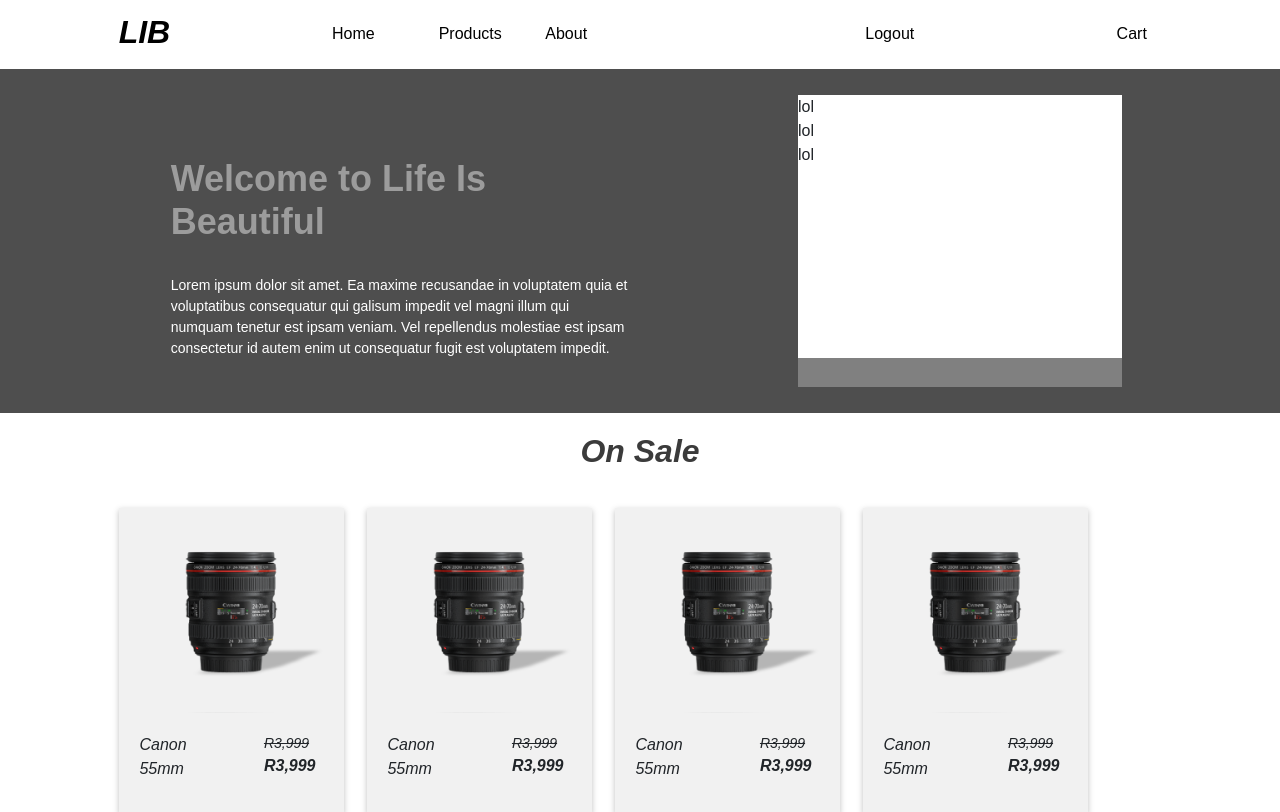
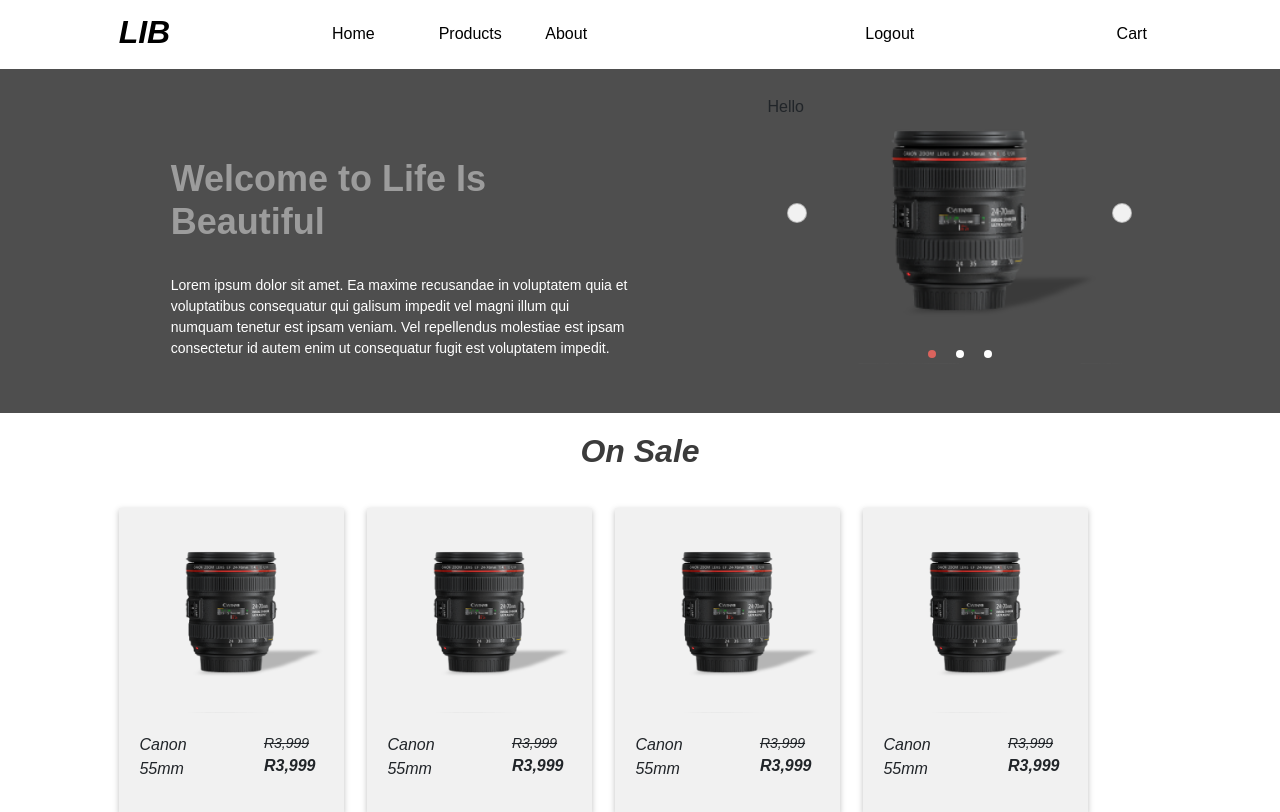
Before and after one commit to EpicBlue1/Lib_ECommerce_Dev_T3, a React (Create React App) app in the folder client/: page / in a window 1280 px wide. Shown: the top 812 px of the page. Built offline with nearby package versions, Linux system fonts and the light colour scheme.

Commit message:
Slider Implemented

```diff
--- a/client/src/components/Landing/Landing.js
+++ b/client/src/components/Landing/Landing.js
@@ -1,13 +1,43 @@
-import React from 'react';
+import React, {useState, useEffect} from 'react';
 import { Container, Row, Col } from 'react-bootstrap';
+import ButtSlider from '../subcomponents/BtnSlider';
 
 const Landing = () => {
 
     const data = [
         {name: "Hello"},
-        {name: "Hello"},
-        {name: "Hello"}
+        {name: "Susan"},
+        {name: "Tjm"}
     ]
+
+    const [slideIndex, setSlideIndex] = useState(1);
+
+    const Next = () => {
+        if(slideIndex !== data.length){
+            setSlideIndex(slideIndex + 1);
+        } else if(slideIndex === data.length){
+            setSlideIndex(1)
+        }
+    }
+
+    const Prev = () => {
+        if(slideIndex !== data.length){
+            setSlideIndex(slideIndex - 1);
+        } else if(slideIndex === 1){
+            setSlideIndex(data.length)
+        }
+    }
+
+    const moveDot = i => {
+        setSlideIndex(i)
+    }
+
+    useEffect(()=>{
+        const interval = setInterval(()=>{
+            Next();
+        }, 8000);
+        return () => clearInterval(interval);
+    });
 
     return (
         <Row className="SliderSec">
@@ -16,14 +46,30 @@
                 <br></br>
                 <p>Lorem ipsum dolor sit amet. Ea maxime recusandae in voluptatem quia et voluptatibus consequatur qui galisum impedit vel magni illum qui numquam tenetur est ipsam veniam. Vel repellendus molestiae est ipsam consectetur id autem enim ut consequatur fugit est voluptatem impedit.</p>
             </Col>
-            <Col className="SliderSubSec Slider" md={{span: 6}}><div className="ImageCon">
-            {data.map((obj, i) => {
-                return (
-                    <div>
-                        lol
-                    </div>
-                )
-            })}</div><div className="ImageConDots"></div></Col>
+
+            <Col className="SliderSubSec Slider" md={{span: 6}}>
+            <div className="ImageCon">
+                {data.map((obj, i) => {
+                    return (
+                        <div key={i} className={slideIndex === i + 1 ? 'slide active-anim' : 'slide'}>
+                            <div className="SliderImage">{obj.name}</div>
+                        </div>
+                    )
+                })}
+            <ButtSlider moveSlide = {Next} direction = {"next"}/>
+            <ButtSlider moveSlide = {Prev} direction = {"prev"}/>
+            </div>
+
+            <div className="ImageConDots">
+                {data.map((obj, i) => {
+                    return (
+                        <div onClick={() => moveDot (i + 1)} className={slideIndex === i + 1 ? "dot active" : "dot"}>
+                        </div>
+                    )
+                })}
+            </div>
+
+            </Col>
         </Row>
     );
 };
--- a/client/src/components/Landing/Landing.scss
+++ b/client/src/components/Landing/Landing.scss
@@ -14,14 +14,98 @@
 
 .ImageCon{
     margin: 0 auto;
-    height: 90%;
-    width: 55%;
-    background-color: white !important;
+    height: 30vh;
+    width: 385px;
+    max-width: 385px;
+    position: relative;
+    overflow: hidden;
 }
 
 .ImageConDots{
     margin: 0 auto;
+    padding-top: 15px;
     height: 10%;
     width: 55%;
-    background-color: gray !important;
+    background-image: url(../../img/Test_1.png);
+    display:flex;
+    justify-content: center;
 }
+
+.SliderImage{
+    height: 30vh;
+    width: 385px;
+    background-image: url(../../img/Test_1.png);
+    background-position: center;
+    background-size: contain;
+    background-repeat: no-repeat;
+}
+
+.slide {
+    width: 100%;
+    height: 100%;
+    position: absolute;
+    opacity: 0;
+    display: none !important;
+    transition: opacity ease-in-out 0.2s;
+  }
+
+  .slide img {
+    width: 100%;
+    height: 100%;
+    object-fit: cover;
+  }
+
+  .active-anim {
+    opacity: 1;
+    display: block !important;
+  }
+
+  .btn-slide {
+    width: 20px;
+    height: 20px;
+    border-radius: 50%;
+    background: #f1f1f1;
+    border: 1px solid rgba(34, 34, 34, 0.287);
+    position: absolute;
+    display: flex;
+    justify-content: center;
+    align-items: center;
+    cursor: pointer;
+  }
+
+  .btn-slide img {
+    width: 25px;
+    height: 25px;
+  }
+
+  .prev {
+    top: 50%;
+    left: 20px;
+    transform: translateY(-60%);
+  }
+
+  .next {
+    top: 50%;
+    right: 20px;
+    transform: translateY(-60%);
+  }
+
+  .container-dots {
+    position: absolute;
+    bottom: 10px;
+    left: 50%;
+    transform: translateX(-50%);
+    display: flex;
+  }
+
+  .dot {
+    width: 8px;
+    height: 8px;
+    border-radius: 50%;
+    margin: 0 10px;
+    background: #ffffff;
+  }
+
+  .dot.active {
+    background-color: $red;
+  }
--- /dev/null
+++ b/client/src/components/subcomponents/BtnSlider.js
@@ -0,0 +1,11 @@
+import React from 'react';
+
+const BtnSlider = (props) => {
+    return (
+        <div onClick={props.moveSlide} className={props.direction === "next" ? "btn-slide next" : "btn-slide prev"}>
+
+        </div>
+    );
+};
+
+export default BtnSlider;
--- a/client/src/components/subcomponents/Subcomponents.scss
+++ b/client/src/components/subcomponents/Subcomponents.scss
@@ -44,6 +44,7 @@
     height: 185px;
     width: 185px;
     margin: 0 !important;
+    transition: opacity ease-in-out 0.2s;
 }
 
 .hoverProduct:hover{
@@ -71,7 +72,7 @@
     padding: 0 !important;
     height: 185px;
     width: 185px;
-    background-image: url('../../img/Testt\ 5.png');
+    background-image: url('../../img/Test_1.png');
     background-size: contain;
 }
 
@@ -96,3 +97,5 @@
     display: flex !important;
     justify-content: center !important;
 }
+
+//Slider
```
Also changed, not shown: client/src/components/subcomponents/Footer.js (added), client/src/img/Test_1.png (renamed from client/src/img/Testt 5.png).
